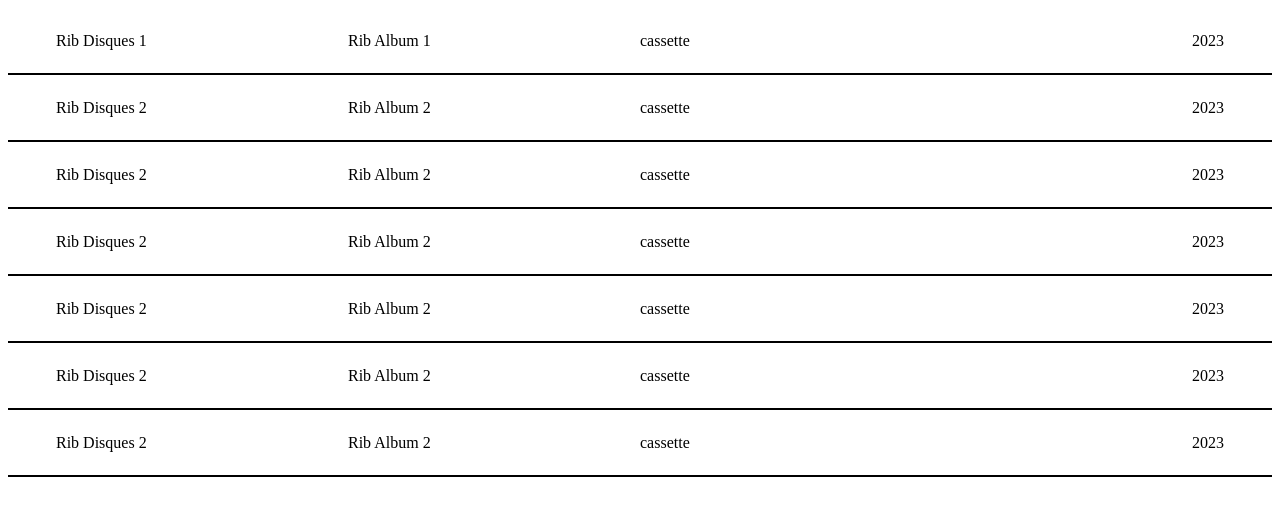
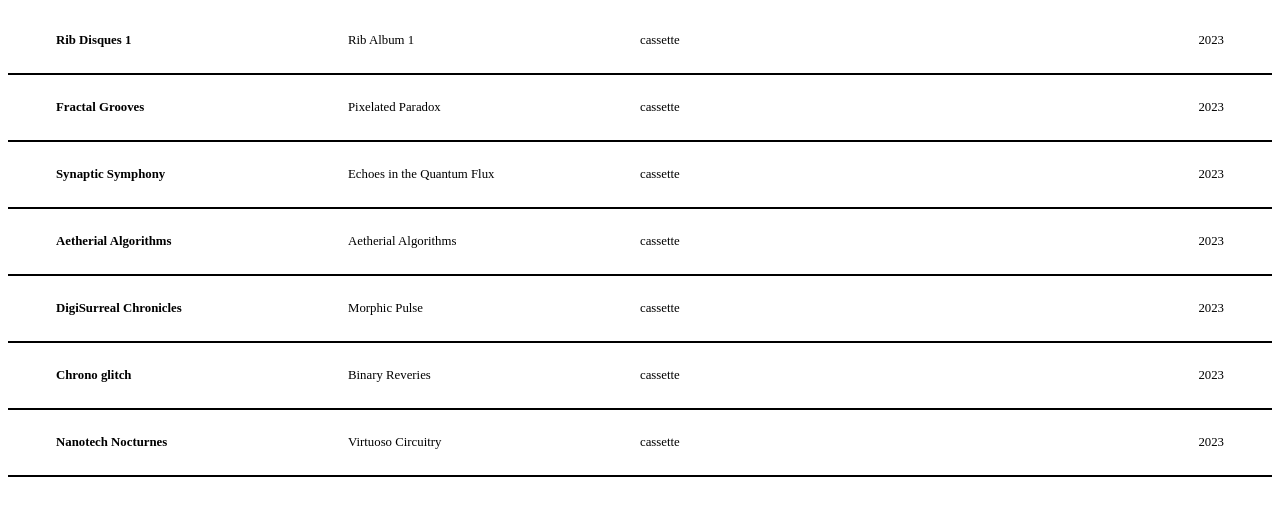
Before and after one commit to ansimil/rib-disques-client, a Next.js app: page /Releases/Releases in a window 1280 px wide. Shown: the top 516 px of the page. Built offline with nearby package versions, Linux system fonts and the light colour scheme.

Commit message:
changed font

```diff
--- a/src/components/ReleaseComp/ReleaseComp.css
+++ b/src/components/ReleaseComp/ReleaseComp.css
@@ -10,12 +10,18 @@
   transition: 500ms;
 }
 
+.release-comp-summary:hover {
+  background-color: rgba(0, 0, 0, 0.083);
+}
+
 .release-title {
   flex: 1;
+  font-size: 0.8rem;
 }
 
 .release-artist-name {
   margin-left: 3rem;
+  font-weight: 800;
 }
 
 .release-year {
--- a/src/components/ReleaseComp/ReleaseComp.scss
+++ b/src/components/ReleaseComp/ReleaseComp.scss
@@ -10,12 +10,18 @@
     transition: 500ms;
 }
 
+.release-comp-summary:hover {
+    background-color: rgba(0, 0, 0, 0.083);
+}
+
 .release-title {
     flex: 1;
+    font-size: 0.8rem;
 }
 
 .release-artist-name {
     margin-left: 3rem;
+    font-weight: 800;
 }
 
 .release-year {
--- a/src/release.json
+++ b/src/release.json
@@ -35,8 +35,8 @@
         "embeddedPlayerUrl": "https://bandcamp.com/EmbeddedPlayer/album=1598737731/size=large/bgcol=ffffff/linkcol=333333/artwork=small/transparent=true/"
     },
     {
-        "artistName": "Rib Disques 2",
-        "releaseName": "Rib Album 2",
+        "artistName": "Fractal Grooves",
+        "releaseName": "Pixelated Paradox   ",
         "tracklist": [
             {
                 "trackName": "Intro",
@@ -70,8 +70,8 @@
         "embeddedPlayerUrl": "https://bandcamp.com/EmbeddedPlayer/album=1598737731/size=large/bgcol=ffffff/linkcol=333333/artwork=small/transparent=true/"
     },
     {
-        "artistName": "Rib Disques 2",
-        "releaseName": "Rib Album 2",
+        "artistName": "Synaptic Symphony",
+        "releaseName": "Echoes in the Quantum Flux",
         "tracklist": [
             {
                 "trackName": "Intro",
@@ -105,8 +105,8 @@
         "embeddedPlayerUrl": "https://bandcamp.com/EmbeddedPlayer/album=1598737731/size=large/bgcol=ffffff/linkcol=333333/artwork=small/transparent=true/"
     },
     {
-        "artistName": "Rib Disques 2",
-        "releaseName": "Rib Album 2",
+        "artistName": "Aetherial Algorithms",
+        "releaseName": "Aetherial Algorithms",
         "tracklist": [
             {
                 "trackName": "Intro",
@@ -140,8 +140,8 @@
         "embeddedPlayerUrl": "https://bandcamp.com/EmbeddedPlayer/album=1598737731/size=large/bgcol=ffffff/linkcol=333333/artwork=small/transparent=true/"
     },
     {
-        "artistName": "Rib Disques 2",
-        "releaseName": "Rib Album 2",
+        "artistName": "DigiSurreal Chronicles",
+        "releaseName": "Morphic Pulse",
         "tracklist": [
             {
                 "trackName": "Intro",
@@ -175,8 +175,8 @@
         "embeddedPlayerUrl": "https://bandcamp.com/EmbeddedPlayer/album=1598737731/size=large/bgcol=ffffff/linkcol=333333/artwork=small/transparent=true/"
     },
     {
-        "artistName": "Rib Disques 2",
-        "releaseName": "Rib Album 2",
+        "artistName": "Chrono glitch",
+        "releaseName": "Binary Reveries",
         "tracklist": [
             {
                 "trackName": "Intro",
@@ -210,8 +210,8 @@
         "embeddedPlayerUrl": "https://bandcamp.com/EmbeddedPlayer/album=1598737731/size=large/bgcol=ffffff/linkcol=333333/artwork=small/transparent=true/"
     },
     {
-        "artistName": "Rib Disques 2",
-        "releaseName": "Rib Album 2",
+        "artistName": "Nanotech Nocturnes",
+        "releaseName": "Virtuoso Circuitry",
         "tracklist": [
             {
                 "trackName": "Intro",
```
Also changed, not shown: 1 other file (tests, documents, lock files or other folders).
